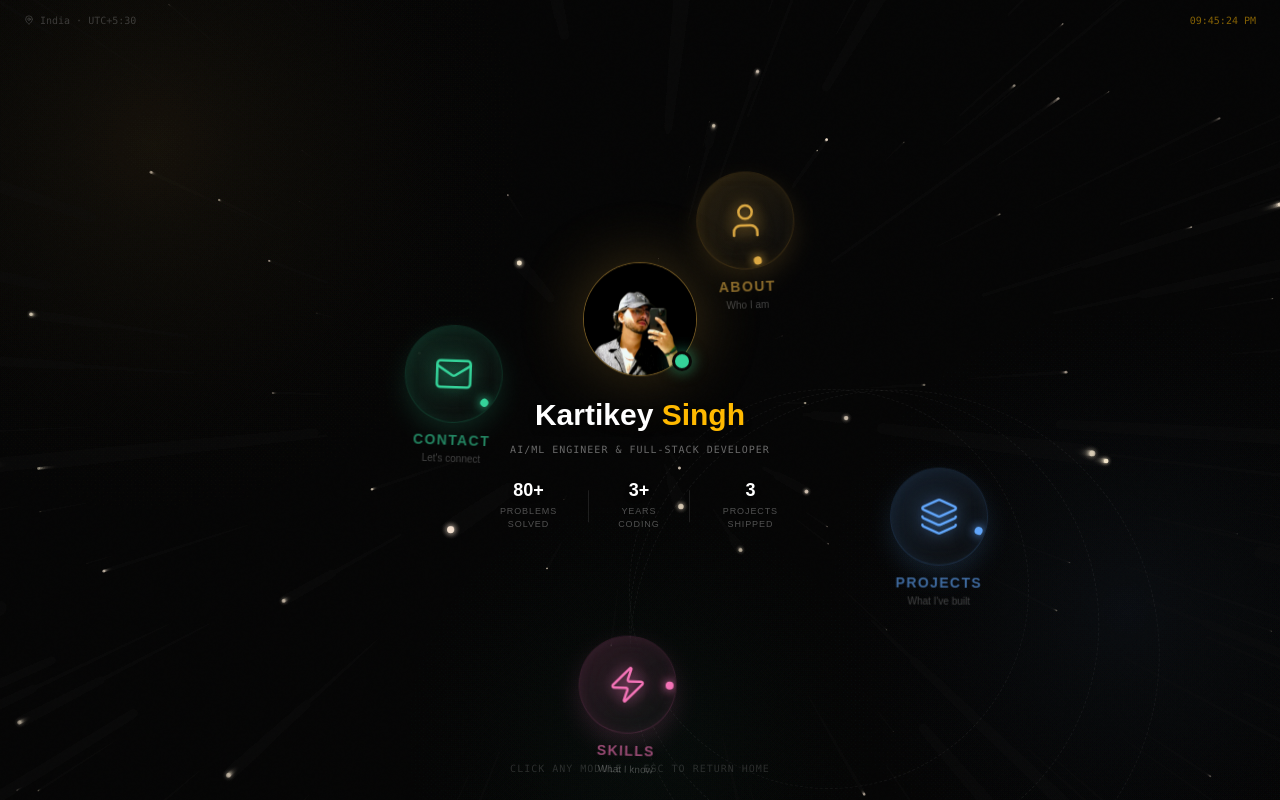
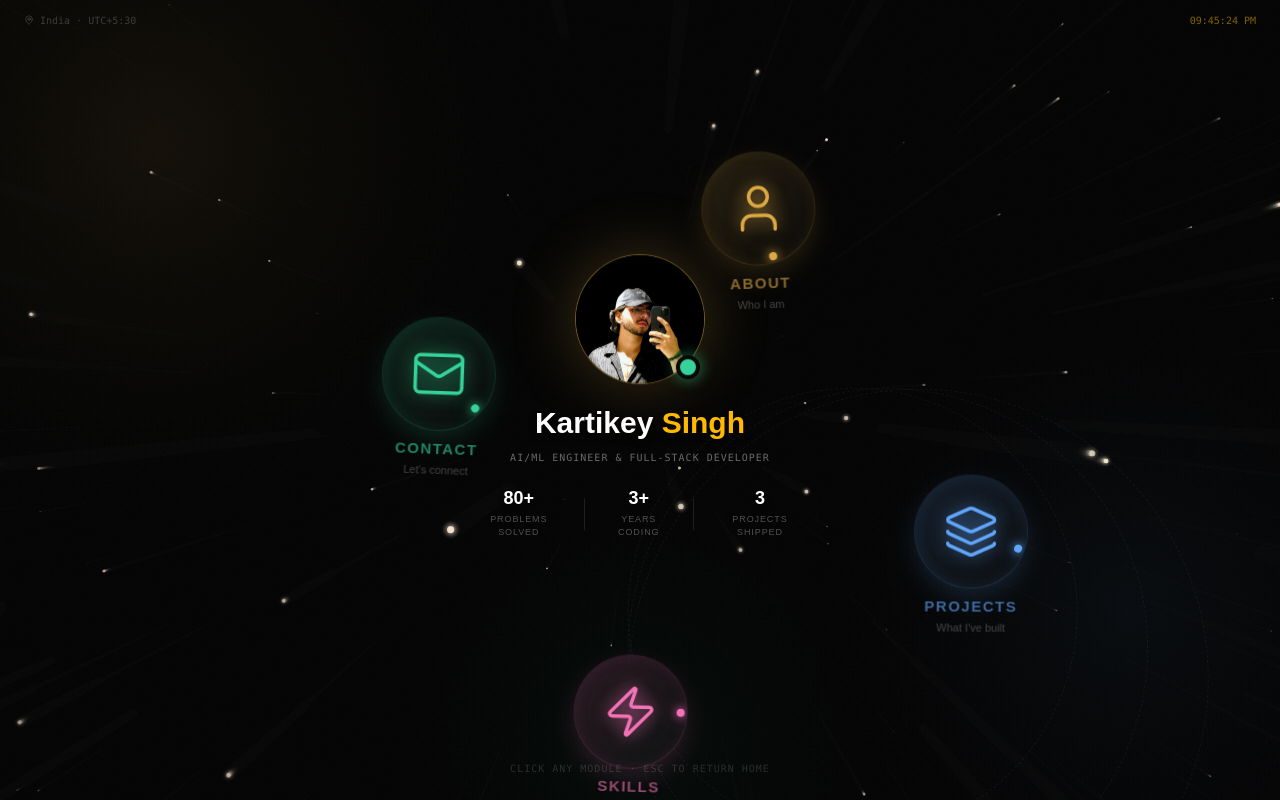
Before and after one commit to kartikey-x/KartikeyPortfolio, a React (Vite) app: page / in a window 1280 px wide. Built offline with nearby package versions, Linux system fonts and the light colour scheme.

Commit message:
Increase orbit radii and adjust sizes for desktop planets to enhance visual layout and usability

```diff
--- a/src/App.tsx
+++ b/src/App.tsx
@@ -78,6 +78,7 @@ const ME = {
 
 type Section = "home" | "about" | "projects" | "skills" | "contact";
 
+// Orbit radiuses increased to accommodate larger desktop planets
 const NAV: Array<{
   id: Exclude<Section, "home">;
   label: string;
@@ -89,10 +90,10 @@ const NAV: Array<{
   rgb: string;
   period: number;
 }> = [
-  { id: "about",    label: "About",    sub: "Who I am",        icon: User,   angle: -75,  orbitR: 225, color: "#dca842", rgb: "220,168,66",  period: 12 },
-  { id: "projects", label: "Projects", sub: "What I've built", icon: Layers, angle: 15,   orbitR: 260, color: "#60a5fa", rgb: "96,165,250",  period: 18 },
-  { id: "skills",   label: "Skills",   sub: "What I know",     icon: Zap,    angle: 105,  orbitR: 235, color: "#f472b6", rgb: "244,114,182", period: 22 },
-  { id: "contact",  label: "Contact",  sub: "Let's connect",   icon: Mail,   angle: 200,  orbitR: 250, color: "#34d399", rgb: "52,211,153",  period: 15 },
+  { id: "about",    label: "About",    sub: "Who I am",        icon: User,   angle: -75,  orbitR: 245, color: "#dca842", rgb: "220,168,66",  period: 12 },
+  { id: "projects", label: "Projects", sub: "What I've built", icon: Layers, angle: 15,   orbitR: 285, color: "#60a5fa", rgb: "96,165,250",  period: 18 },
+  { id: "skills",   label: "Skills",   sub: "What I know",     icon: Zap,    angle: 105,  orbitR: 255, color: "#f472b6", rgb: "244,114,182", period: 22 },
+  { id: "contact",  label: "Contact",  sub: "Let's connect",   icon: Mail,   angle: 200,  orbitR: 275, color: "#34d399", rgb: "52,211,153",  period: 15 },
 ];
 
 // ═══════════════════════════════════════════════════════════════════════════
@@ -264,12 +265,12 @@ function Cursor() {
 
   return (
     <>
-      <motion.div className="fixed top-0 left-0 pointer-events-none z-9999"
+      <motion.div className="fixed top-0 left-0 pointer-events-none z-[9999]"
         style={{ x: cx, y: cy, translateX: "-50%", translateY: "-50%" }}
         animate={{ scale: clicking ? 0.3 : hot ? 0.25 : 1 }} transition={{ duration: 0.12 }}>
         <div className="w-2.5 h-2.5 rounded-full bg-white mix-blend-difference" />
       </motion.div>
-      <motion.div className="fixed top-0 left-0 pointer-events-none z-9998"
+      <motion.div className="fixed top-0 left-0 pointer-events-none z-[9998]"
         style={{ x: fx, y: fy, translateX: "-50%", translateY: "-50%" }}
         animate={{ scale: clicking ? 0.85 : hot ? 2 : 1 }} transition={{ duration: 0.22 }}>
         <motion.div className="w-9 h-9 rounded-full border"
@@ -349,24 +350,24 @@ function Planet({ item, onClick, index }: { item: typeof NAV[number]; onClick: (
         transition={{ duration: 6 + index * 1.5, repeat: Infinity, ease: "easeInOut" }}
       >
         <motion.div
-          className="relative w-24 h-24 rounded-full flex items-center justify-center backdrop-blur-md overflow-hidden"
+          className="relative w-28 h-28 rounded-full flex items-center justify-center backdrop-blur-md overflow-hidden"
           animate={{
             boxShadow: hov
-              ? `0 0 0 1px ${item.color}70, inset 0 0 25px ${item.color}40, 0 15px 40px rgba(${item.rgb},0.4)`
-              : `0 0 0 1px ${item.color}25, inset 0 0 12px ${item.color}15, 0 10px 25px rgba(${item.rgb},0.15)`,
+              ? `0 0 0 1px ${item.color}70, inset 0 0 30px ${item.color}40, 0 15px 40px rgba(${item.rgb},0.4)`
+              : `0 0 0 1px ${item.color}25, inset 0 0 15px ${item.color}15, 0 10px 25px rgba(${item.rgb},0.15)`,
             scale: hov ? 1.08 : 1
           }}
           transition={{ duration: 0.4 }}
           style={{ background: `linear-gradient(135deg, rgba(${item.rgb}, 0.15) 0%, rgba(255,255,255,0.02) 100%)` }}
         >
           {/* Subtle inner glowing core behind icon */}
-          <motion.div className="absolute w-12 h-12 rounded-full"
+          <motion.div className="absolute w-16 h-16 rounded-full"
             style={{ background: `radial-gradient(circle, ${item.color}60 0%, transparent 70%)`, opacity: hov ? 0.8 : 0.4 }}
             animate={{ scale: hov ? [1, 1.3, 1] : 1 }}
             transition={{ duration: 2, repeat: Infinity, ease: "easeInOut" }} />
 
-          {/* Premium Lucide Icon */}
-          <Icon className="relative z-10 w-10 h-10 transition-transform duration-500"
+          {/* Premium Lucide Icon - Larger on desktop */}
+          <Icon className="relative z-10 w-14 h-14 transition-transform duration-500"
             style={{ color: item.color, filter: `drop-shadow(0 0 8px ${item.color}90)` }}
             strokeWidth={1.5} />
 
@@ -384,8 +385,8 @@ function Planet({ item, onClick, index }: { item: typeof NAV[number]; onClick: (
         {/* Outer label */}
         <motion.div className="flex flex-col items-center gap-1"
           animate={{ opacity: hov ? 1 : 0.6, y: hov ? 0 : -4 }} transition={{ duration: 0.3 }}>
-          <span className="text-sm font-black tracking-widest uppercase drop-shadow-md" style={{ color: item.color }}>{item.label}</span>
-          <span className="text-[10px] text-white/40 leading-none">{item.sub}</span>
+          <span className="text-[15px] font-black tracking-widest uppercase drop-shadow-md" style={{ color: item.color }}>{item.label}</span>
+          <span className="text-[11px] text-white/40 leading-none">{item.sub}</span>
         </motion.div>
 
       </motion.button>
@@ -414,7 +415,7 @@ function HomeScreen({ onNav, isMobile }: { onNav: (s: Section) => void; isMobile
 
       {isMobile ? (
         <div className="w-full h-full overflow-y-auto px-6 py-16 flex flex-col items-center gap-8" style={{ scrollbarWidth: "none" }}>
-          {/* Mobile Identity Core */}
+          {/* Mobile Identity Core (Kept optimal size for mobile) */}
           <Up delay={0.1} className="flex flex-col items-center gap-3">
             <motion.div className="relative" animate={{ y: [-4, 4, -4] }} transition={{ duration: 4, repeat: Infinity, ease: "easeInOut" }}>
               <div className="w-24 h-24 rounded-full overflow-hidden backdrop-blur-md"
@@ -467,9 +468,9 @@ function HomeScreen({ onNav, isMobile }: { onNav: (s: Section) => void; isMobile
           </Up>
         </div>
       ) : (
-        <div className="relative" style={{ width: 620, height: 620 }}>
+        <div className="relative" style={{ width: 680, height: 680 }}>
           {/* Gently rotating Orbit Rings */}
-          {[200, 235, 265].map((r, i) => (
+          {[225, 260, 290].map((r, i) => (
             <motion.div key={i} className="absolute rounded-full pointer-events-none"
               style={{ width: r * 2, height: r * 2, top: "50%", left: "50%",
                 border: "1px dashed rgba(255,255,255,0.05)" }}
@@ -478,14 +479,14 @@ function HomeScreen({ onNav, isMobile }: { onNav: (s: Section) => void; isMobile
               />
           ))}
 
-          {/* Central Identity Core */}
+          {/* Central Identity Core (Bigger for Desktop) */}
           <div className="absolute top-1/2 left-1/2 -translate-x-1/2 -translate-y-1/2 flex flex-col items-center gap-4 z-10">
             <Up delay={0.1}>
               <motion.div animate={{ y: [-6, 6, -6] }} transition={{ duration: 5, repeat: Infinity, ease: "easeInOut" }}>
                 <Magnetic strength={0.12}>
                   <motion.div className="relative" whileHover={{ scale: 1.05 }}
                     transition={{ type: "spring", stiffness: 400, damping: 28 }}>
-                    <motion.div className="w-28 h-28 rounded-full overflow-hidden backdrop-blur-md"
+                    <motion.div className="w-32 h-32 rounded-full overflow-hidden backdrop-blur-md"
                       animate={{ boxShadow: [
                         "0 0 0 1px rgba(220,168,66,0.3), 0 0 40px rgba(220,168,66,0.15)",
                         "0 0 0 1px rgba(220,168,66,0.5), 0 0 70px rgba(220,168,66,0.3)",
@@ -498,8 +499,8 @@ function HomeScreen({ onNav, isMobile }: { onNav: (s: Section) => void; isMobile
                           el.style.display = "none";
                         }} />
                     </motion.div>
-                    <div className="absolute bottom-1 right-1 w-5 h-5 rounded-full"
-                      style={{ background: "#34d399", border: "3px solid #090807", boxShadow: "0 0 15px rgba(52,211,153,0.6)" }} />
+                    <div className="absolute bottom-1 right-1 w-6 h-6 rounded-full"
+                      style={{ background: "#34d399", border: "4px solid #090807", boxShadow: "0 0 15px rgba(52,211,153,0.6)" }} />
                   </motion.div>
                 </Magnetic>
               </motion.div>
@@ -846,7 +847,7 @@ function ContactPanel({ onBack }: { onBack: () => void }) {
 export default function App() {
   const [section, setSection] = useState<Section>("home");
   const [warp, setWarp] = useState(false);
-  const isMobile = useMobile(); // Much more robust mobile check
+  const isMobile = useMobile();
 
   const navigate = useCallback((to: Section) => {
     if (to === section) return;
@@ -894,7 +895,7 @@ export default function App() {
       {/* Premium Warp Flash */}
       <AnimatePresence>
         {warp && (
-          <motion.div key="wf" className="fixed inset-0 pointer-events-none z-100"
+          <motion.div key="wf" className="fixed inset-0 pointer-events-none z-[100]"
             initial={{ opacity: 0 }} animate={{ opacity: [0, 0.35, 0.1, 0] }} exit={{ opacity: 0 }}
             transition={{ duration: 0.55, times: [0, 0.1, 0.4, 1] }}
             style={{ background: "radial-gradient(ellipse at 50% 50%,rgba(255,255,255,0.25) 0%,rgba(255,255,255,0.05) 50%,transparent 100%)" }} />
```
